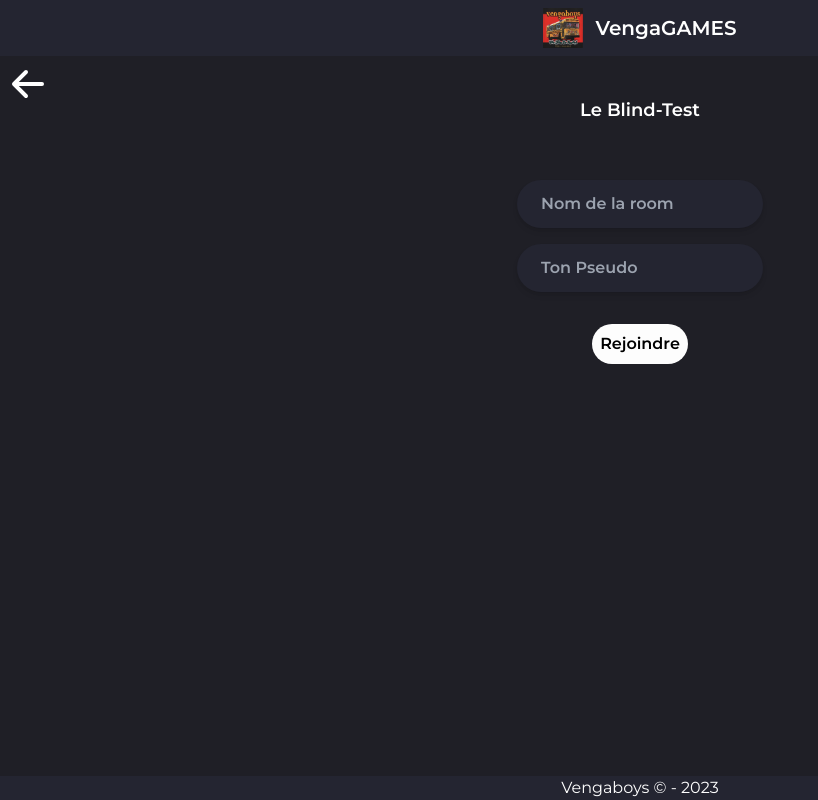
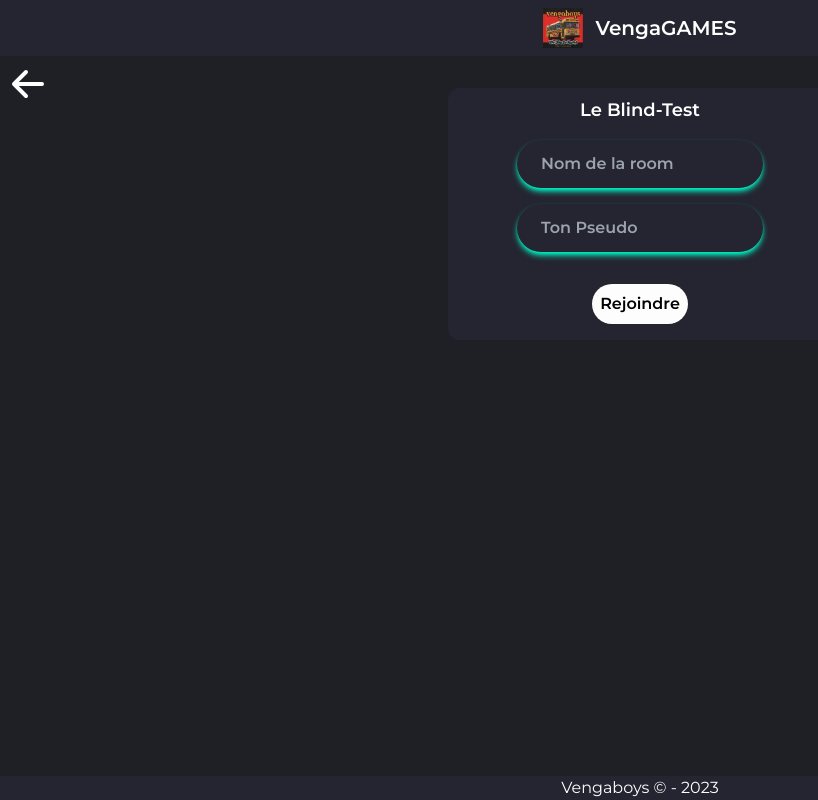
Before and after one commit to Baptistekeunbroek/BlindTest, a React (Vite) app in the folder app/: page / in a window 1280 px wide. Shown: the whole page, without its empty margins (0-818 px from the left). Built offline with nearby package versions, Linux system fonts and the light colour scheme; no server answers.

Commit message:
fix ui et add limite text

```diff
--- a/app/src/components/Join.jsx
+++ b/app/src/components/Join.jsx
@@ -18,22 +18,26 @@ export function Join() {
       <NavLink to="https://lejeudelaplaylist.onrender.com/" className="absolute" end>
         <HiArrowLeft className="text-white ml-2 mt-2 w-10 h-10 transition ease-in-out delay-150 hover:-translate-y-1 hover:scale-110 duration-300" alt="icone fleche retour" />
       </NavLink>
-      <div className="w-full h-full flex flex-col items-center justify-center">
-        <div className="justify-center flex flex-col gap-4 items-center">
-          <h1 className="text-lg my-10 text-white font-semibold ">Le Blind-Test</h1>
+      <div className="w-full h-full flex flex-col items-center justify-center ">
+        <div className="justify-center flex flex-col gap-4 items-center bg-[#242531] rounded-xl mt-8 w-96 ">
+          <h1 className="text-lg mt-2 text-white font-semibold ">Le Blind-Test</h1>
           <input
             placeholder="Nom de la room"
             type="text"
-            className="bg-[#242531] !ring-0 !outline-none rounded-3xl text-white shadow-md shadow-[rgba(0, 0, 0, 0.25)] p-6 py-3 font-semibold "
+            required
+            maxLength={15}
+            className="bg-[#242531] !ring-0 !outline-none rounded-3xl text-white shadow-md shadow-[rgba(0, 0, 0, 0.25)] p-6 py-3 font-semibold shadow-[#00FECC] "
             ref={roomRef}
           />
           <input
             placeholder="Ton Pseudo"
-            className="bg-[#242531] !ring-0 !outline-none rounded-3xl text-white shadow-md shadow-[rgba(0, 0, 0, 0.25)] p-6 py-3 font-semibold "
+            required
+            maxLength={15}
+            className="bg-[#242531] !ring-0 !outline-none rounded-3xl text-white shadow-md shadow-[rgba(0, 0, 0, 0.25)] p-6 py-3 font-semibold shadow-[#00FECC] "
             type="text"
             ref={nameRef}
           />
-          <button onClick={join} type="submit" className="bg-[#FDFDFD] rounded-3xl text-center flex flex-row justify-center items-center mt-4 p-2 font-semibold">
+          <button onClick={join} type="submit" className="bg-[#FDFDFD] rounded-3xl text-center flex flex-row justify-center items-center mb-4 mt-4 p-2 font-semibold">
             Rejoindre
           </button>
         </div>
```
